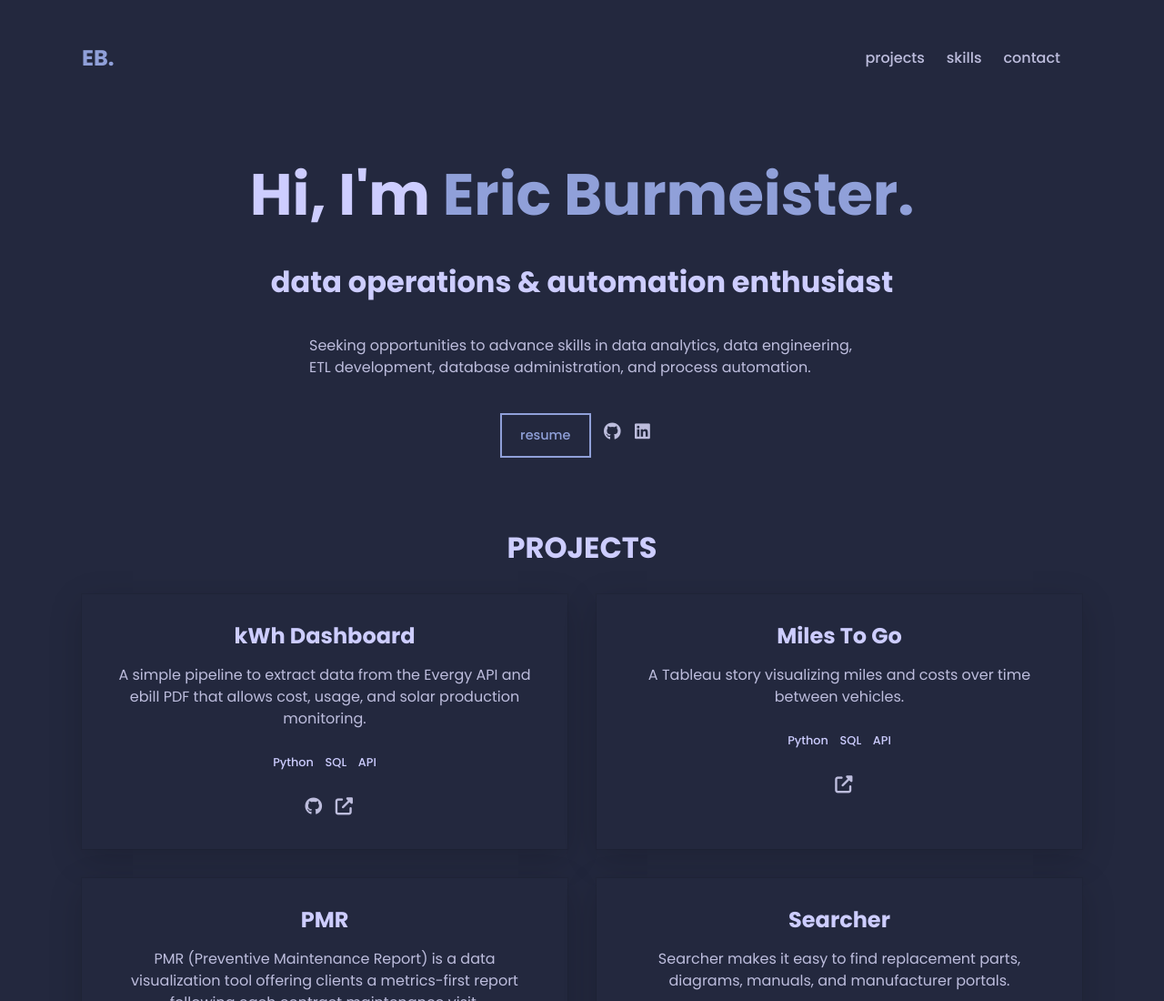
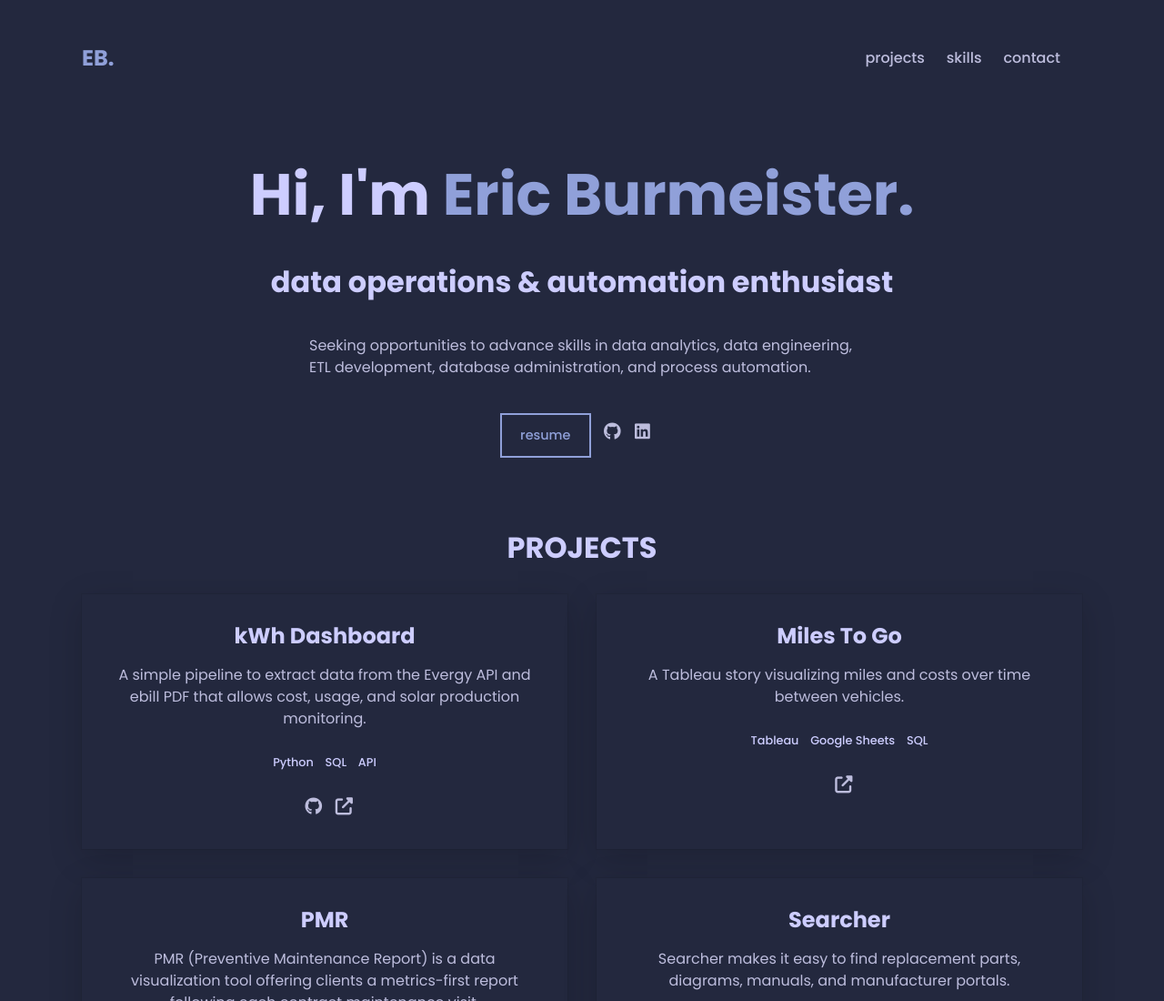
Before and after one commit to ericburm/ericburm.github.io, a plain HTML site: page index.html in a window 1280 px wide. Shown: the top 1100 px of the page at 91% size. Drawn offline with Linux system fonts and the light colour scheme.

Commit message:
Updated Miles project skills.

```diff
--- a/index.html
+++ b/index.html
@@ -113,9 +113,9 @@
               A Tableau story visualizing miles and costs over time between vehicles.
             </p>
             <ul class="project__stack">
-              <li class="project__stack-item">Python</li>
+              <li class="project__stack-item">Tableau</li>
+              <li class="project__stack-item">Google Sheets</li>
               <li class="project__stack-item">SQL</li>
-              <li class="project__stack-item">API</li>
             </ul>
 
             <a
```
